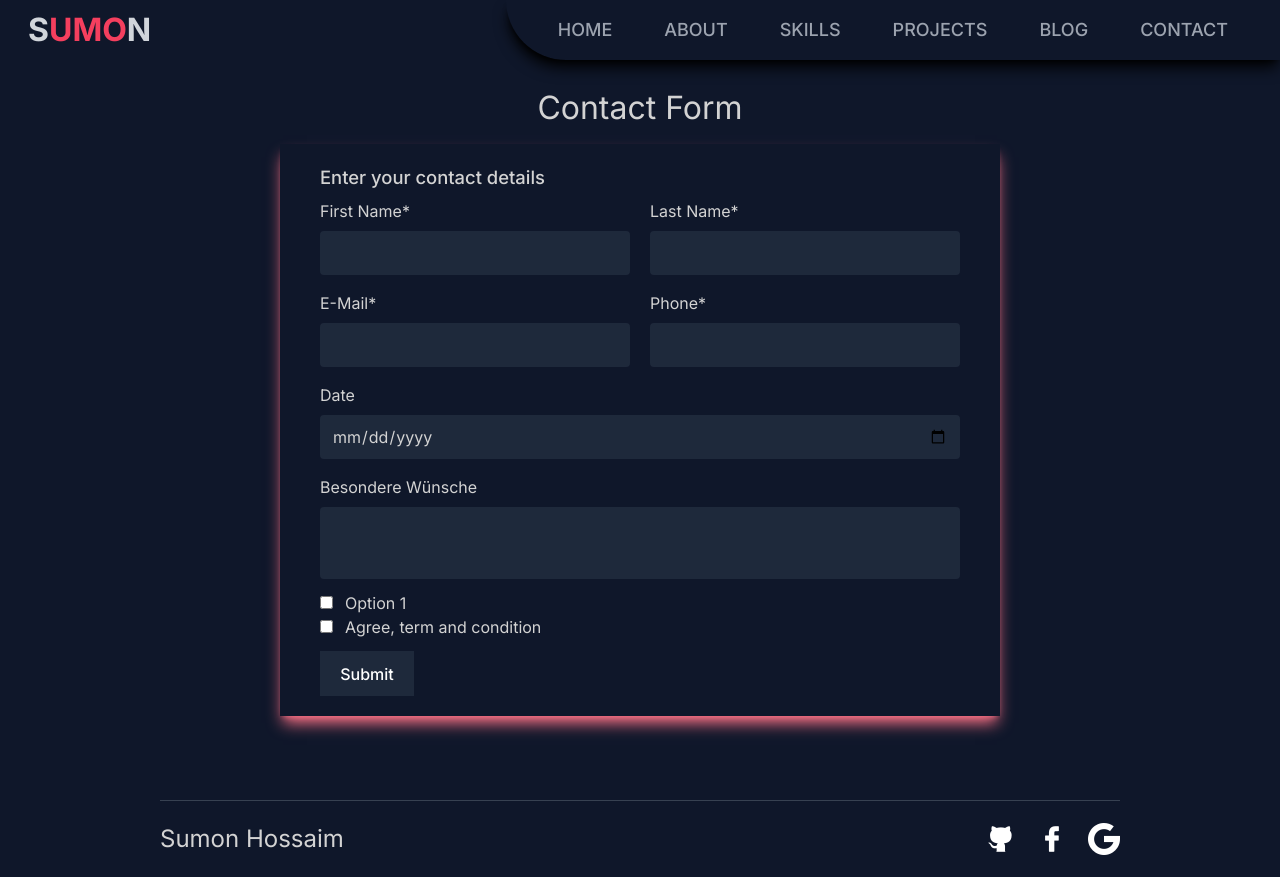
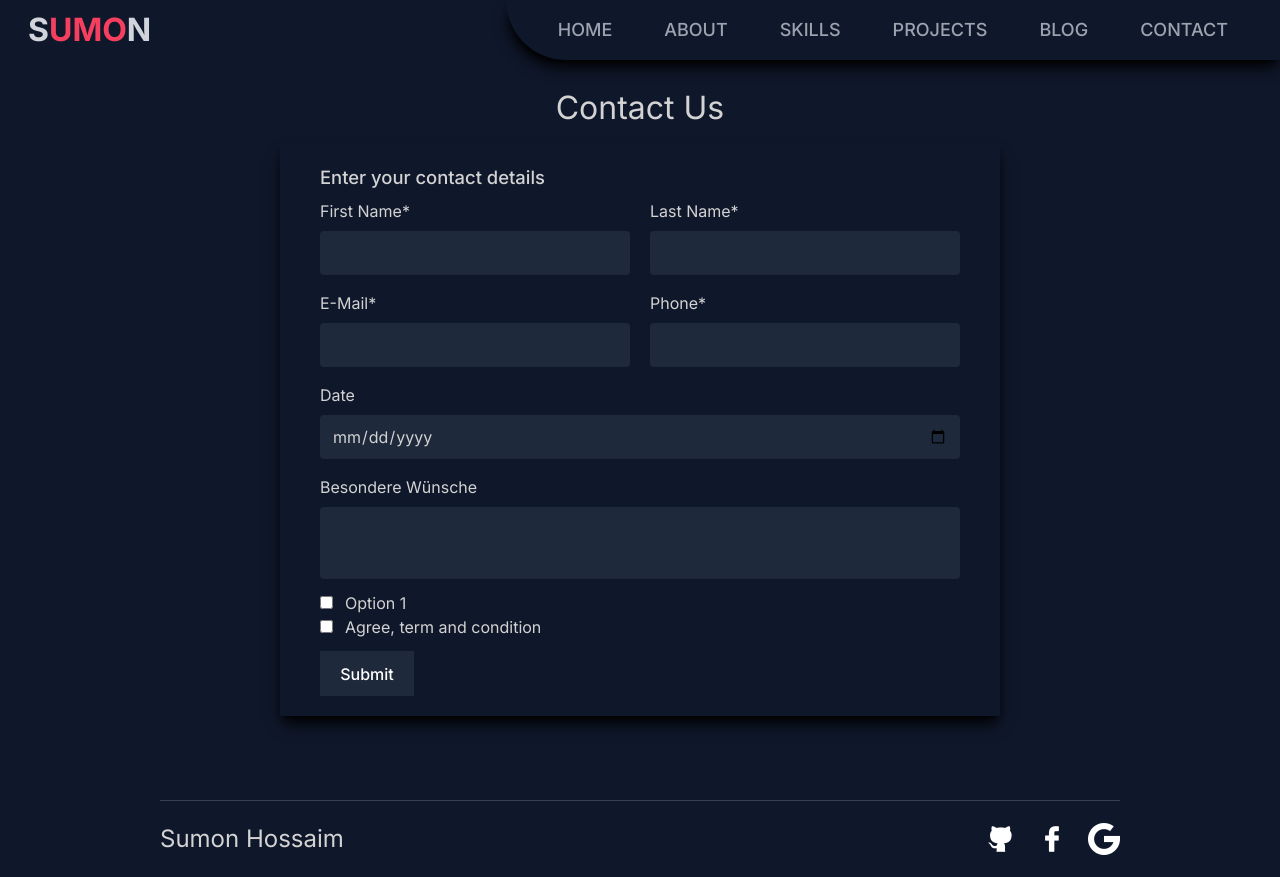
Before and after one commit to Sumon180/Portfolio-2023, a Next.js app: page /contact in a window 1280 px wide. Built offline with nearby package versions, Linux system fonts and the light colour scheme.

Commit message:
Form Updated

```diff
--- a/src/app/contact/page.tsx
+++ b/src/app/contact/page.tsx
@@ -13,7 +13,7 @@ const Contact = () => {
         transition={{ duration: 0.5 }}
       >
         <div className="flex flex-col items-center justify-center  h-screen overflow-x-hidden">
-          <h1 className="max-md:mt-36 mb-3">Contact Form</h1>
+          <h1 className="max-md:mt-36 mb-3">Contact Us</h1>
           <Form />
         </div>
       </motion.div>
--- a/src/components/Form.tsx
+++ b/src/components/Form.tsx
@@ -64,7 +64,7 @@ const Form: FC = () => {
 
   return (
     <div
-      className={`shadow-lg shadow-rose-400 hover:shadow-none transition-all duration-300 w-[45rem] max-w-full px-10 py-5`}
+      className={`shadow-lg shadow-black hover:shadow-none transition-all duration-300 w-[45rem] max-w-full px-10 py-5`}
     >
       <h4 className="text-[18.4px] font-medium mb-2">
         Enter your contact details
```
